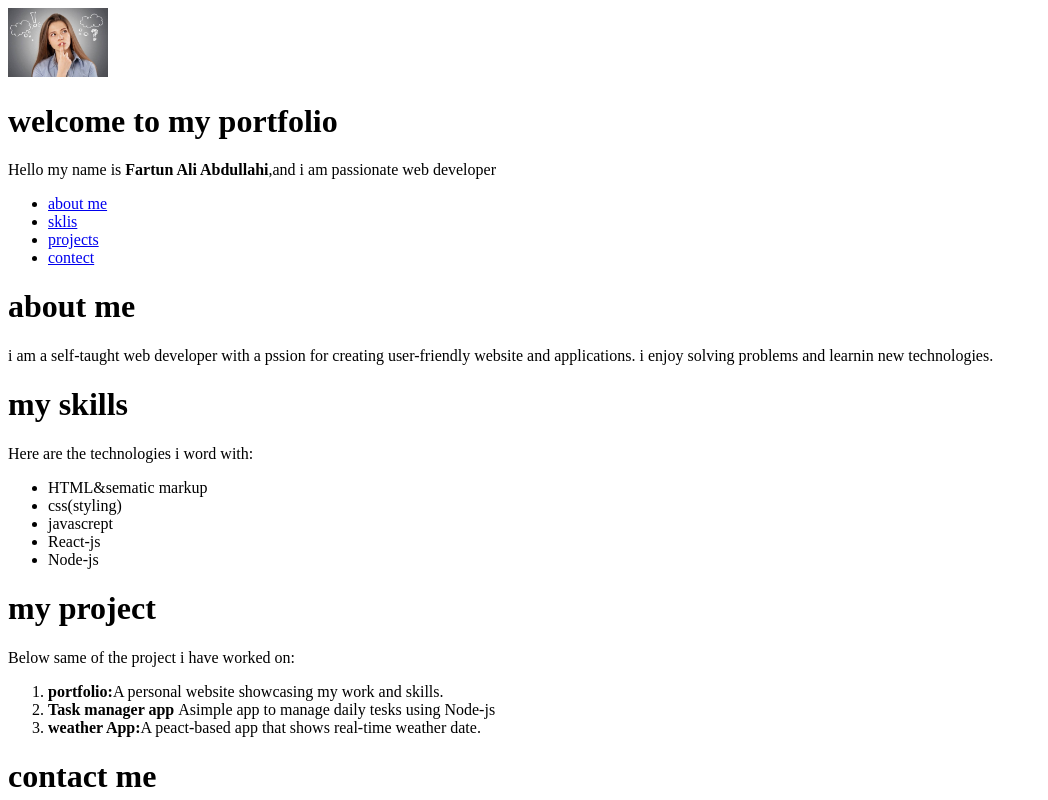
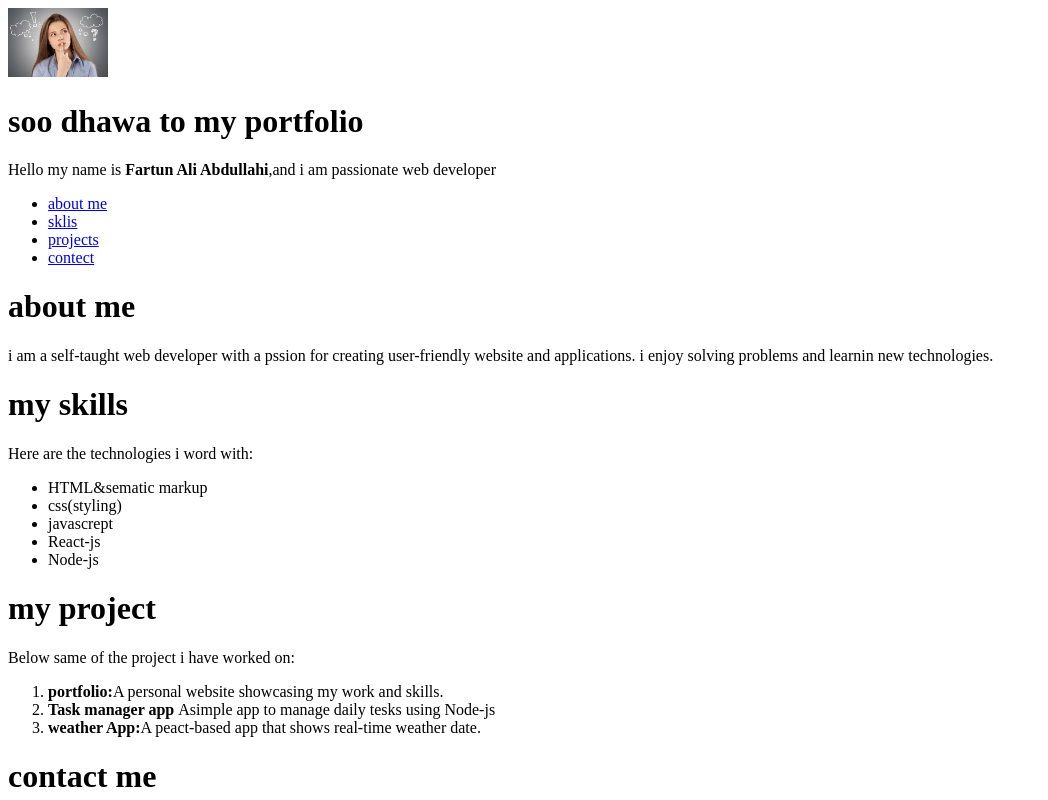
Before and after one commit to fartundev2025/project3, a plain HTML site: page index.html in a window 1280 px wide. Shown: the top 800 px of the page, without its empty margins (0-1048 px from the left). Drawn offline with Linux system fonts and the light colour scheme.

Commit message:
added text

```diff
--- a/index.html
+++ b/index.html
@@ -14,7 +14,7 @@
     <nav>
         <img src="image/picture 2.jpg "alt="">
     </nav>
-    <h1>welcome to my portfolio</h1>
+    <h1> soo dhawa to my portfolio</h1>
     <p>Hello my name is <strong>Fartun Ali Abdullahi</strong>,and i am passionate web developer</p>
     <ul>
         <li><a href="htps://booqowbsetkena.siu//">about me</a></li>
```
